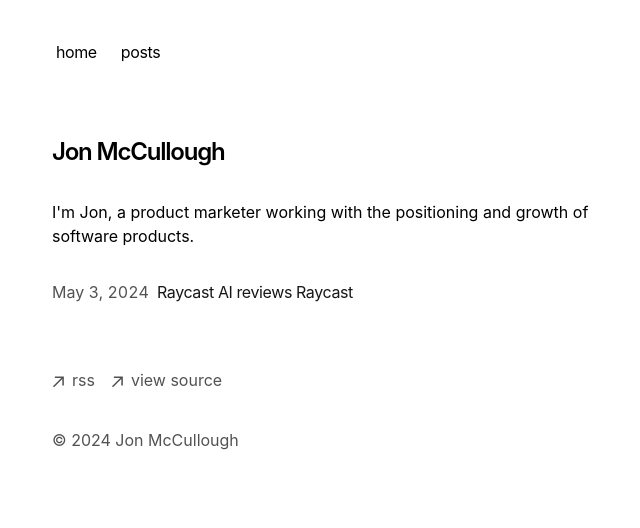
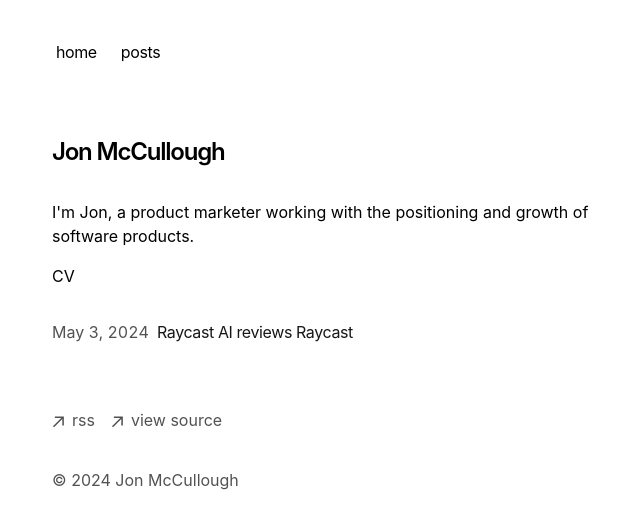
Before and after one commit to jonmccull/blog, a Next.js app: page / in a window 1280 px wide. Shown: the top 528 px of the page, without its empty margins (300-940 px from the left). Built offline with nearby package versions, Linux system fonts and the light colour scheme.

Commit message:
CV Updates

```diff
--- a/app/components/jobs.tsx
+++ b/app/components/jobs.tsx
@@ -6,7 +6,7 @@ export function JobExperience() {
 
   return (
     <div>
-      {allJobs
+      { allJobs
         .sort((a, b) => {
           if (
             new Date(a.metadata.startDate) > new Date(b.metadata.startDate)
@@ -34,9 +34,6 @@ export function JobExperience() {
               </p>
 
             </div>
-
-
-
         ))}
     </div>
   )
--- a/app/cv/page.tsx
+++ b/app/cv/page.tsx
@@ -1,7 +1,7 @@
 import { JobExperience } from 'app/components/jobs'
 
 export const metadata = {
-  title: 'Job Experience'
+  title: 'Jon McCullough - CV'
 }
 
 export default function Page() {
--- a/app/page.tsx
+++ b/app/page.tsx
@@ -1,4 +1,5 @@
 import { BlogPosts } from 'app/components/posts'
+import { JobExperience } from 'app/components/jobs'
 
 export default function Page() {
   return (
@@ -9,6 +10,9 @@ export default function Page() {
       <p className="mb-4">
         {`I'm Jon, a product marketer working with the positioning and growth of software products.`}
       </p>
+      <p className="mb-4">
+        <a href="/cv">CV</a>
+      </p>
       <div className="my-8">
         <BlogPosts />
       </div>
```
